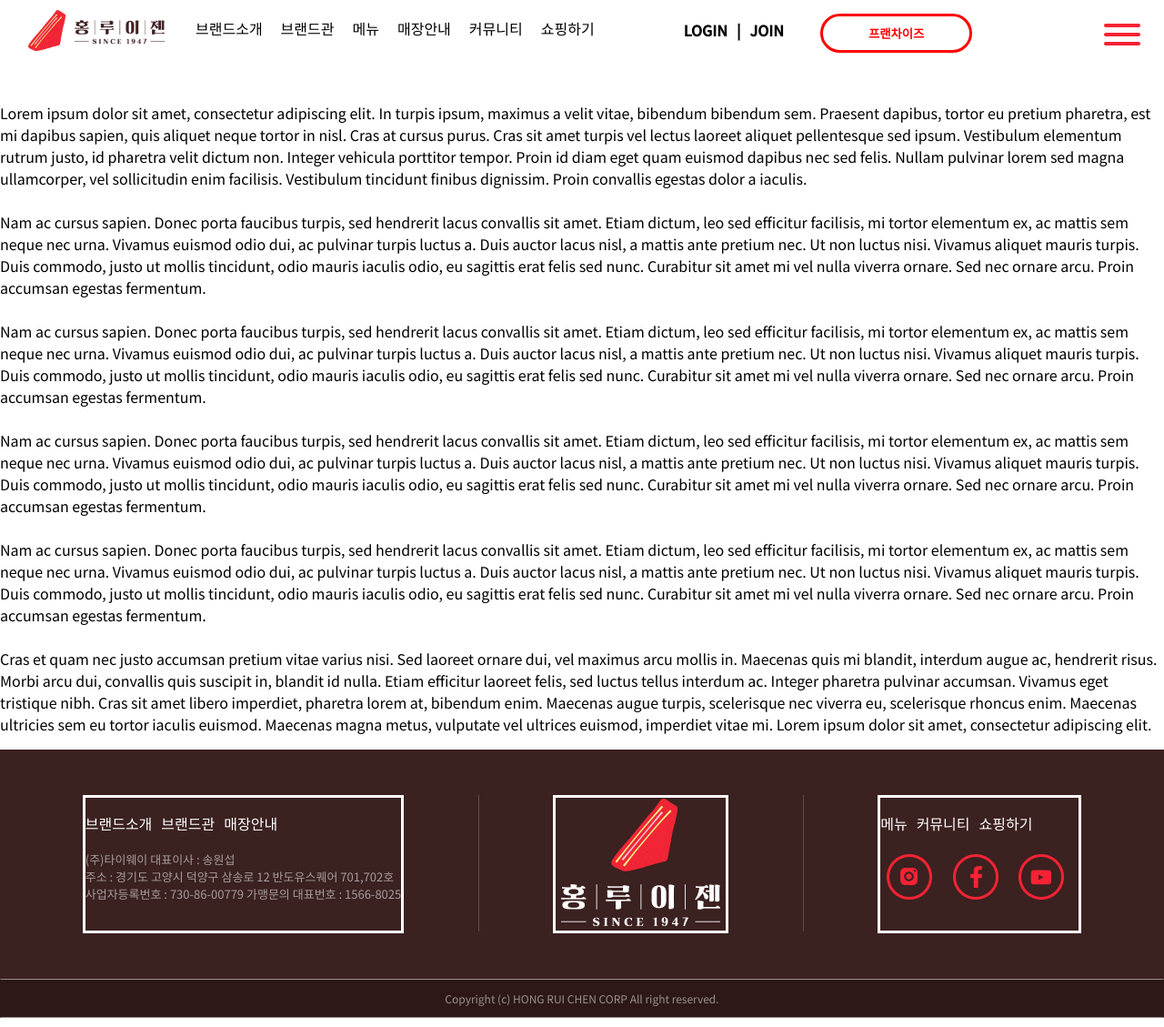
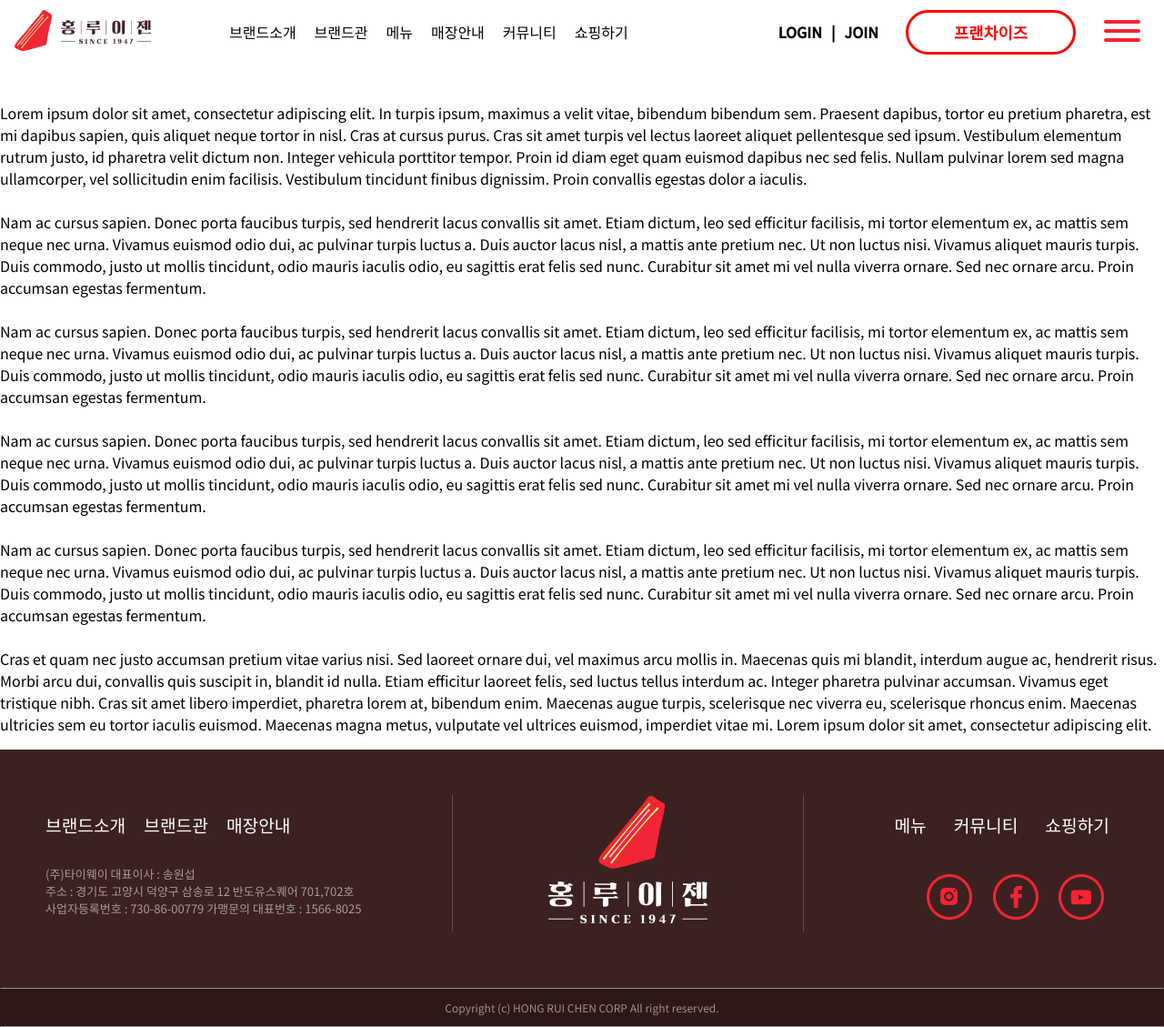
Before and after one commit to jimmimmim/hongruizhen-clone, a PHP site: page / in a window 1280 px wide. Shown: the whole page at 91% size. Run offline with PHP 8.4, Linux system fonts and the light colour scheme.

Commit message:
apply flex

```diff
--- a/index.html
+++ b/index.html
@@ -14,10 +14,10 @@
     <div class="wrapper">
         <header>
             <nav>
-                <button type="button" class="btn-image" id="btn-logo-brand">
-                    <img src="img/logo-brand/logo-brand.png" width=150px height=auto />
-                </button>
-
+                <div class="float-left">
+                    <button type="button" class="btn-image" id="btn-logo-brand">
+                        <img src="img/logo-brand/logo-brand.png" width=150px height=auto />
+                    </button>
                     <div class="nav-box">
                         <ul>
                             <li>
@@ -40,6 +40,8 @@
                             </li>
                         </ul>
                     </div>
+                </div>
+                <div class="float-right">
                     <div class="login-box">
                         <ul>
                             <li>
@@ -58,6 +60,7 @@
                     <button type="button" class="btn-image" id="btn-icon-ham">
                         <img src="img/icon/icon_ham.png"/>
                     </button>
+                </div>
             </nav>
         </header>
         <article>
@@ -108,7 +111,7 @@
                 </div>
                 <div class="border-line"></div>
                 <div class="footer-box" id="footer-box-right">
-                    <div class="footer-menu-left">
+                    <div class="footer-menu-right">
                         <ul>
                             <li>
                                 <a href="#">메뉴</a>
@@ -121,7 +124,7 @@
                             </li>
                         </ul>
                     </div>
-                    <div class="footer-menu-leftBottom">
+                    <div class="footer-menu-rightBottom">
                         <ul>
                             <li>
                                 <button type="button" class="btn-image" id="btn-icon-insta">
--- a/style.css
+++ b/style.css
@@ -27,16 +27,31 @@ li {
 
 nav {
   position: fixed;
+  width: 100%;
   height: 70px;
-  background-color: white;
   display: flex;
   top: 0;
   left: 0;
   right: 0;
+  align-items: center;
+  background-color: white;
+  border-bottom-width: 1px;
+  border-bottom-style: hidden;
+  border-bottom-color: #e7e7e7;
+}
+
+.float-left {
+  display: flex;
+  flex-grow: 1;
+}
+
+.float-right {
+  display: flex;
+  align-items: center;
 }
 
 .nav-box {
-  padding: 3px;
+  width: 100%;
 }
 
 .nav-box a:link {
@@ -58,21 +73,36 @@ nav {
   color: red;
 }
 
+.nav-box ul {
+  display: flex;
+}
+
 .nav-box li {
   padding-right: 20px;
+  width: max-content;
 }
 
 .nav-box li:last-child {
-  margin-right: 70px;
+  margin-right: 20px;
 }
 
 .login-box {
   padding: 5px;
+  display: inline-block;
+}
+
+.login-box ul {
+  display: flex;
 }
 
 .login-box li {
   padding-right: 10px;
   font-weight: 700;
+  width: max-content;
+}
+
+.login-box li:last-child {
+  padding-right: 0;
 }
 
 .login-box a:link {
@@ -103,30 +133,33 @@ nav {
 #btn-logo-brand {
   float: left;
   background-color: white;
-  margin: 10px 25px;
+  margin-top: auto;
+  margin-bottom: auto;
+  margin-left: 10px;
+  margin-right: 80px;
 }
 
 #btn-icon-ham {
-  position: fixed;
-  top: 25px;
-  right: 0;
+  display: inline-block;
+  margin-right: 20px;
   background-color: white;
-  margin-right: 20px;
 }
 
 #btn-text-franchise {
-  height: 43px;
+  width: max-content;
+  height: auto;
+  display: inline-block;
+  padding: 9px 50px;
+  margin-left: 25px;
+  margin-right: 25px;
   border-style: solid;
   border-color: red;
   background-color: white;
   border-width: 3px;
-  padding: 0px 50px;
-  border-radius: 22px;
+  border-radius: 28px;
   color: red;
+  font-size: 110%;
   font-weight: 700;
-  margin-top: 15px;
-  margin-left: 25px;
-  margin-right: 25px;
 }
 
 /*++++++++*/
@@ -151,15 +184,15 @@ footer p {
   display: flex;
   flex-direction: row;
   flex-wrap: wrap;
-  justify-content: space-around;
+  justify-content: space-between;
   background-color: #3b2120;
   color: #a69c9c;
-  padding: 50px;
+  padding: 50px 50px;
 }
 
 .footer-box {
   float: left;
-  border-style: solid;
+  border-style: hidden;
   border-color: white;
 }
 
@@ -170,18 +203,54 @@ footer p {
   background-color: rgba(255, 255, 255, 0.2);
 }
 
-/* .footer-box::after {
-  content: "";
-  position: absolute;
-  width: 10px;
-  height: 146px;
-  background-color: rgba(255, 255, 255, 0.2);
-  top: 50%;
-  margin-top: -73px;
-  right: 0;
-} */
+#footer-box-left {
+  display: flex;
+  flex-direction: column;
+}
 
 .footer-menu-left {
+  display: inline-block;
+}
+
+.footer-menu-left ul {
+  font-size: 120%;
+}
+
+.footer-menu-left li {
+  padding-right: 20px;
+}
+
+.footer-menu-leftBottom p {
+  margin-top: 30px;
+}
+
+.footer-menu-left li:last-child {
+  padding-right: 0;
+}
+
+#footer-box-right {
+  display: flex;
+  flex-direction: column;
+}
+
+#footer-box-right ul {
+  float: right;
+  font-size: 120%;
+}
+
+.footer-menu-right {
+  display: inline-block;
+}
+
+.footer-menu-right li {
+  padding-left: 20px;
+}
+
+.footer-menu-right li:first-child {
+  padding-left: 0;
+}
+
+.footer-menu-rightBottom {
   display: inline-block;
 }
 
```
